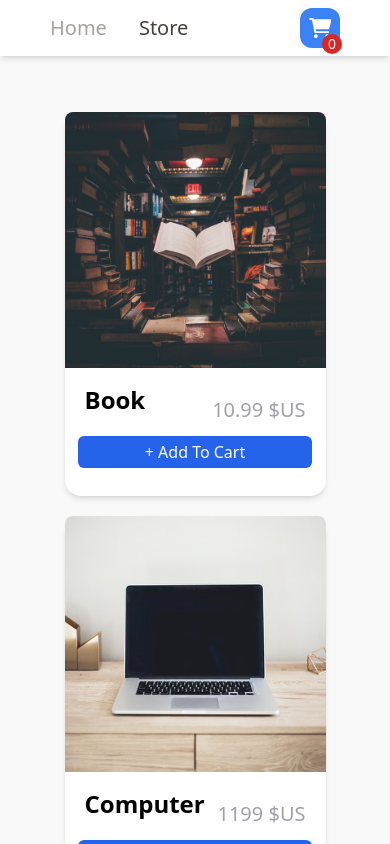
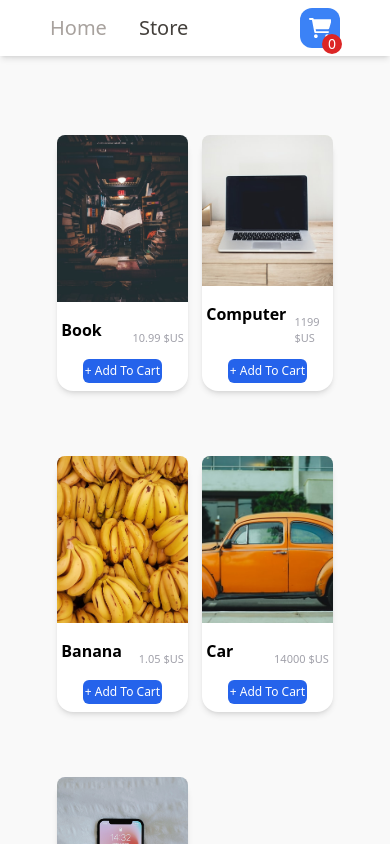
Before and after one commit to benAzouzYassin/Shopping-Cart, a React (Vite) app: page /store in a window 390 px wide. Shown: the top 844 px of the page. Built offline with nearby package versions, Linux system fonts and the light colour scheme.

Commit message:
final commit

```diff
--- a/src/components/CartCard.tsx
+++ b/src/components/CartCard.tsx
@@ -19,8 +19,8 @@ export default function CartCard(props: CartCardProps) {
             <div className="w-[65%] h-full  flex flex-col">
                 <div className=" flex lg:pt-16 pl-3"><h2 className="text-2xl mr-1">{props.title}</h2><p className="text-gray-600 text-md mt-2">x{props.countInCart}</p></div>
 
-                <p className="text-lg text-gray-500 pl-3 pt-2">${props.price}</p>
-                <div className="flex ml-auto pr-5 mt-[-2.25rem]"> <p className="text-2xl">${props.price * props.countInCart}</p> <button onClick={removeItemFromCart} className="bg-white text-red-500 border-[1px] hover:bg-red-100 border-red-500 ml-2 w-9 h-9 rounded">X</button></div>
+                <p className="text-sm lg:text-lg text-gray-500 pl-3 pt-2">${props.price}</p>
+                <div className="flex ml-auto pr-5 mt-[-2.25rem]"> <p className=" text-xl lg:text-2xl mr-[-25px] mt-[-10px]  lg:mr-0">${props.price * props.countInCart}</p> <button onClick={removeItemFromCart} className=" mt-8 lg:mt-0 bg-white text-red-500 border-[1px] hover:bg-red-100 border-red-500 ml-2 w-9 h-9 rounded">X</button></div>
             </div>
 
         </div>
--- a/src/components/ItemCard.tsx
+++ b/src/components/ItemCard.tsx
@@ -14,15 +14,15 @@ export default function ItemCard(props: ItemCardPros) {
     const cart = useContext(CartContext)
 
     return (
-        <div className=" w-[90%] h-96 bg-white rounded-2xl shadow-md flex flex-col">
+        <div className=" w-[90%] h-64 xl:h-96 bg-white rounded-2xl shadow-md flex flex-col">
 
             <div style={{ backgroundImage: `url("${props.itemImg}")` }} className={`w-full h-2/3 ItemCard__card-img rounded-t-lg`}></div>
 
-            <div className="flex ml-5 mr-5 mt-4"> <h2 className="text-2xl font-[600]">{props.itemTitle}</h2> <h3 className="ml-auto mt-3 text-xl font-[500] text-zinc-400">{props.price} $US</h3></div>
+            <div className="flex ml-1 xl:ml-5 xl:mr-5 mt-4"> <h2 className="text-base xl:text-2xl font-[600]">{props.itemTitle}</h2> <h3 className="ml-auto mt-3 text-[11px] pr-1 pl-2  md:text-[13px] xl:text-[18px] font-medium xl:font-bold text-zinc-400">{props.price} $US</h3></div>
 
-            {props.countInCart == 0 && <button className=" self-center mt-3 text-center w-[90%] text-white pt-1 pb-1 rounded-md bg-blue-600 hover:bg-blue-700" onClick={() => cart.addNewItem!({ id: String(props.itemId), count: 1, img: props.itemImg, price: props.price, title: props.itemTitle })}>+ Add To Cart</button>}
+            {props.countInCart == 0 && <button className=" self-center mt-3 text-center lg:w-[90%] text-white sm:text-base text-xs pt-1 pb-1 rounded-md bg-blue-600 hover:bg-blue-700 w-[60%] mb-2" onClick={() => cart.addNewItem!({ id: String(props.itemId), count: 1, img: props.itemImg, price: props.price, title: props.itemTitle })}>+ Add To Cart</button>}
 
-            {props.countInCart > 0 && <div className=" self-center flex flex-row mt-3"> <button onClick={() => cart.removeItem!(props.itemId)} className="pr-4 pt-1 hover:bg-blue-600 pb-1 pl-4 rounded-md text-lg text-white font-medium bg-blue-500">-</button><p className="ml-2 mr-2"><span className="text-2xl">{props.countInCart}</span> in Cart</p> <button onClick={() => cart.addItem!(props.itemId)} className="pr-4 pt-1 hover:bg-blue-600 pb-1 pl-4 rounded-md text-base text-white font-medium bg-blue-500">+</button></div>}
+            {props.countInCart > 0 && <div className=" self-center flex flex-row mt-3"> <button onClick={() => cart.removeItem!(props.itemId)} className="xl:pr-4 pr-2 pl-2 mr-1 self-center h-[30px] md:h-fit pt-1 hover:bg-blue-600 pb-1 xl:pl-4 rounded-md text-base text-white font-medium bg-blue-500">-</button><p className="ml-2 mr-2"><span className="text-2xl">{props.countInCart}</span> in Cart</p> <button onClick={() => cart.addItem!(props.itemId)} className="xl:pr-4 pr-1 pl-1 mr-1 self-center h-[30px] md:h-fit pt-1 hover:bg-blue-600 pb-1 xl:pl-4 rounded-md text-base text-white font-medium bg-blue-500">+</button></div>}
 
             {props.countInCart > 0 && <button className="bg-red-700 hover:bg-red-800 w-fit self-center mt-3 mb-3  text-zinc-100 pt-1 pb-1 pr-2 pl-2 rounded text-xs" onClick={() => cart.rezero!(props.itemId)}>Remove</button>}
 
--- a/src/pages/Cart.tsx
+++ b/src/pages/Cart.tsx
@@ -14,6 +14,6 @@ export default function cart() {
             <Navbar />
             <div className='mt-10 paddings'>{cart.getcartItems!().map(item => <CartCard key={item.id} id={item.id} title={cart.getItemTitle!(item.id) || "No title"} img={item.img} price={item.price} countInCart={cart.getItemCount!(item.id)} />)}</div>
             {cart.getcartItems!().length == 0 && <h1 className='text-center text-5xl text-gray-400 mt-[35vh]'>There are no items.</h1>}
-            {cart.getcartItems!().length != 0 && <p className='ml-auto mr-[200px] text-5xl font-semibold'><span className='text-5xl font-bold'>Total : </span>{toDollar(cart.getTotalPrice!())}</p>} </div>
+            {cart.getcartItems!().length != 0 && <p className='ml-auto pr-10  text-2xl lg:text-5xl font-semibold text-end w-fit'><span className=' lg:text-5xl font-bold ml-auto'>Total : </span>{toDollar(cart.getTotalPrice!())}</p>} </div>
     )
 }
--- a/src/pages/Home.tsx
+++ b/src/pages/Home.tsx
@@ -51,7 +51,7 @@ export default function Home() {
 
                 <div className='flex justify-center w-full h-fit items-center mt-10 flex-wrap gap-7 transition-ease relative xl:pl-24 xl:pr-24'>
                     <div className="w-[20%] md:w-[22%] h-[250px] xl:h-[300px] blur-[2px] rounded-lg " style={{ backgroundImage: `url('${getLeftImage()}')`, backgroundSize: "cover", backgroundPosition: "center" }}> </div>
-                    <div className="w-[40%] md:w-[26%] xl:h-[350px] rounded-lg h-[300px]" style={{ backgroundImage: `url('${getFrontImage()}')`, backgroundSize: "cover", backgroundPosition: "center" }}></div>
+                    <div className="w-[35%] md:w-[26%] xl:h-[350px] rounded-lg h-[300px]" style={{ backgroundImage: `url('${getFrontImage()}')`, backgroundSize: "cover", backgroundPosition: "center" }}></div>
                     <div className="w-[20%] md:w-[22%] h-[250px] xl:h-[300px] blur-[2px] rounded-lg" style={{ backgroundImage: `url('${getRightImage()}')`, backgroundSize: "cover", backgroundPosition: "center" }}></div>
                 </div>
             </div>
--- a/src/pages/Store.tsx
+++ b/src/pages/Store.tsx
@@ -7,7 +7,7 @@ export default function Store() {
     const cart = useContext(CartContext)
     return (
         <div><Navbar />
-            <main className='gap-y-5  paddings grid place-items-center pt-14 grid-cols-1 md:grid-cols-2 xl:grid-cols-3 bg-[#F9F9F9] min-h-[1000px]'>
+            <main className='gap-y-5  paddings grid place-items-center pt-14 grid-cols-2 xl:grid-cols-3 bg-[#F9F9F9] min-h-[1000px]'>
                 {data.map(item => <ItemCard itemImg={item.imgUrl} itemTitle={item.name} price={item.price} itemId={String(item.id)} key={item.id} countInCart={cart.getItemCount!(String(item.id))} />)}
             </main>
         </div>
```
